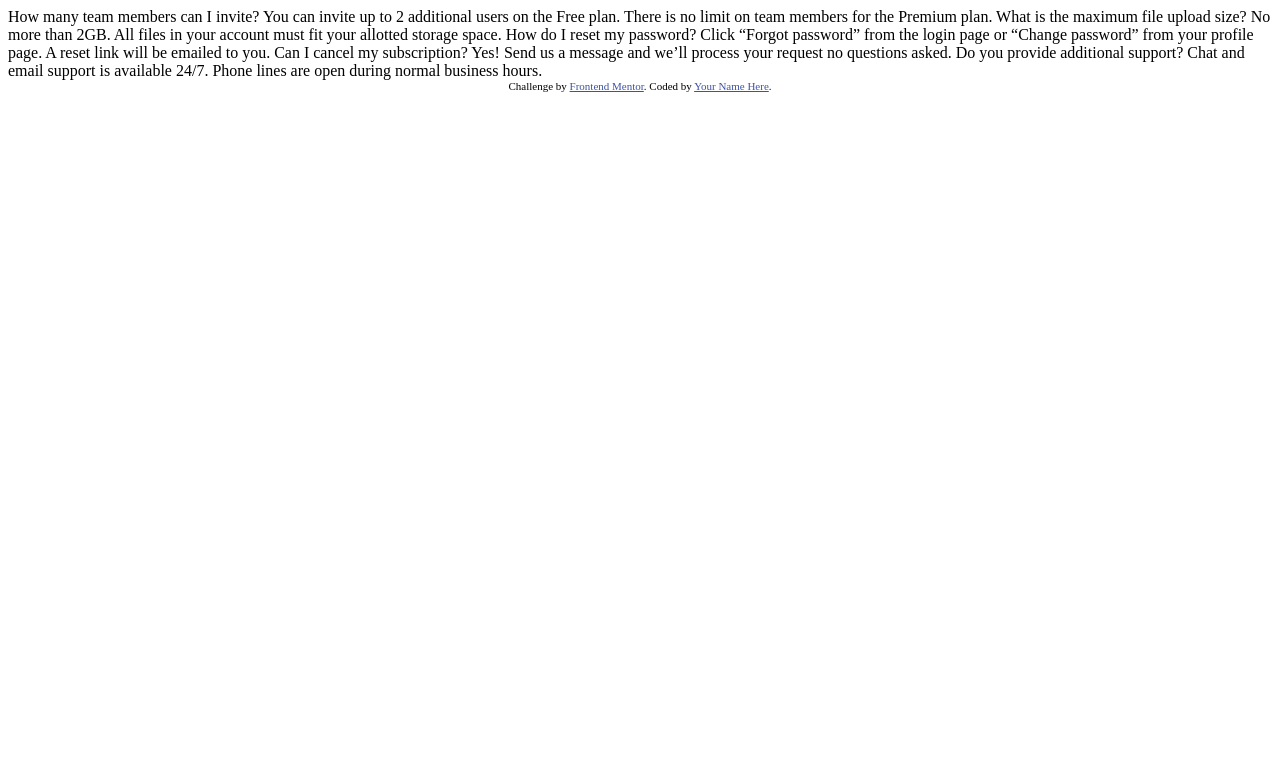
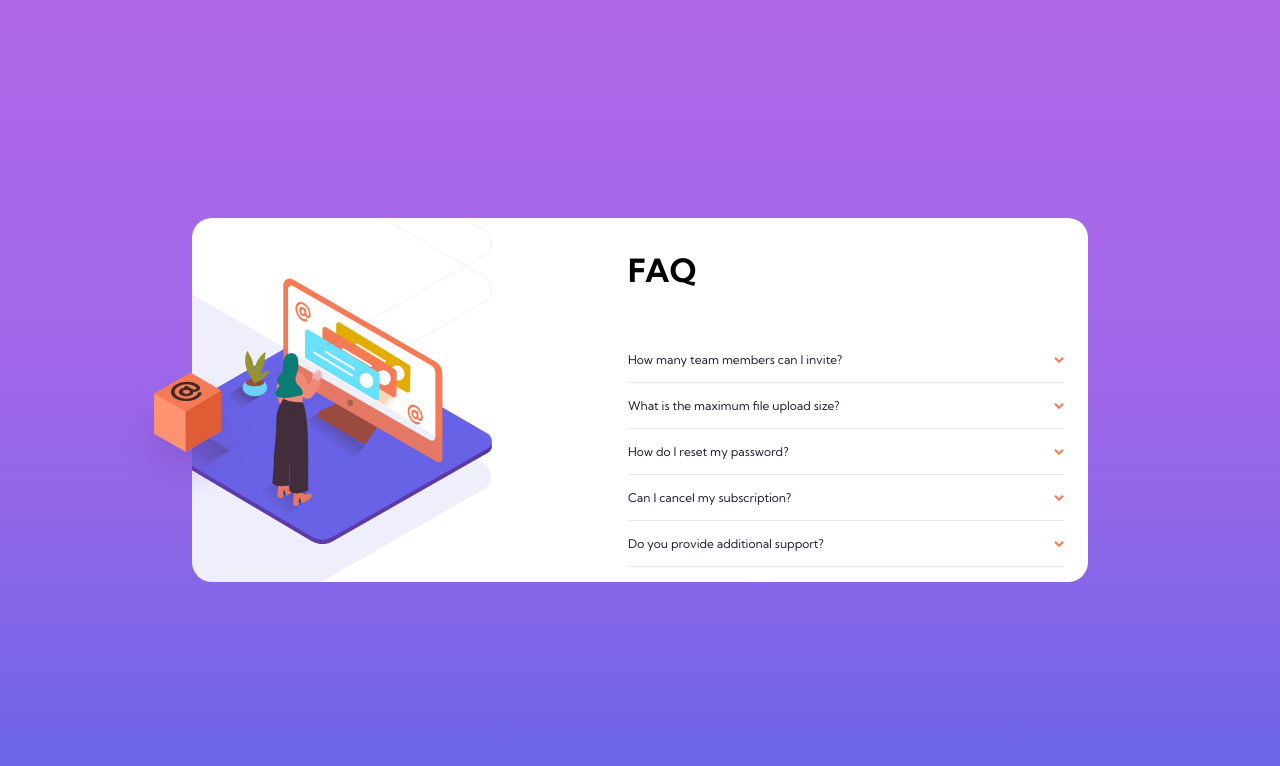
Before and after one commit to catboxer/faq-accordion-card, a plain HTML site: page index.html in a window 1280 px wide. Drawn offline with Linux system fonts and the light colour scheme.

Commit message:
project completed

```diff
--- /dev/null
+++ b/app.js
@@ -0,0 +1,14 @@
+const icons = document.querySelectorAll('.card__icon');
+const questions = document.querySelectorAll('.card__content')
+
+icons.forEach((icon) => {
+ icon.addEventListener('click', (e)=>{
+
+const selectedCard = e.currentTarget.parentElement.parentElement
+selectedCard.classList.toggle('active')
+    questions.forEach((question) => {
+        if (selectedCard !== question)
+        question.classList.remove('active')
+      })
+    })
+  })
--- a/index.html
+++ b/index.html
@@ -1,40 +1,133 @@
 <!DOCTYPE html>
 <html lang="en">
   <head>
-  <meta charset="UTF-8">
-  <meta name="viewport" content="width=device-width, initial-scale=1.0"> <!-- displays site properly based on user's device -->
-
-  <link rel="icon" type="image/png" sizes="32x32" href="./images/favicon-32x32.png">
-
+    <meta charset="UTF-8" />
+    <meta name="viewport" content="width=device-width, initial-scale=1.0" />
+    <!-- displays site properly based on user's device -->
+    <link
+      rel="icon"
+      type="image/png"
+      sizes="32x32"
+      href="./images/favicon-32x32.png"
+    />
+    <link rel="stylesheet" href="./styles.css" />
     <title>Frontend Mentor | FAQ Accordion Card</title>
-
-  <!-- Feel free to remove these styles or customise in your own stylesheet 👍 -->
-  <style>
-    .attribution { font-size: 11px; text-align: center; }
-    .attribution a { color: hsl(228, 45%, 44%); }
-  </style>
   </head>
   <body>
+    <div class="container">
+
+    <main class="max-width-wrapper">
+      <img
+          class="card__image--box--desk desk"
+          src="./images/illustration-box-desktop.svg"
+          alt="box"
+        />
+        <div class="card__image">
+          <img
+            class="card__image--shadow--mobile mobile"
+            src="./images/bg-pattern-mobile.svg"
+            alt="shadow"
+          />
+
+          <img
+            class="card__image--woman--mobile mobile"
+            src="./images/illustration-woman-online-mobile.svg"
+            alt="woman"
+          />
+        </div>
+        <div class="card">
+        <div class="card__title">FAQ</div>
+        <!-- questions -->
+        <div class="card__questions">
+          <!-- single question -->
+          <div class="card__content">
+            <div class="card__question">
+              <!-- question title -->
+              <div class="card__question--title">
                 How many team members can I invite?
-  You can invite up to 2 additional users on the Free plan. There is no limit on
-  team members for the Premium plan.
-
+              </div>
+              <span class="card__icon"
+                ><img src="./images/icon-arrow-down.svg" alt="down arrow"
+              /></span>
+            </div>
+            <p class="card__answer">
+              You can invite up to 2 additional users on the Free plan. There is
+              no limit on team members for the Premium plan.
+            </p>
+          </div>
+          <!-- end single question -->
+          <!-- single question -->
+          <div class="card__content">
+            <div class="card__question">
+              <!-- question title -->
+              <div class="card__question--title">
                 What is the maximum file upload size?
-  No more than 2GB. All files in your account must fit your allotted storage space.
-
+              </div>
+              <span class="card__icon"
+                ><img src="./images/icon-arrow-down.svg" alt="down arrow"
+              /></span>
+            </div>
+            <p class="card__answer">
+              No more than 2GB. All files in your account must fit your allotted
+              storage space.
+            </p>
+          </div>
+          <!-- end single question -->
+          <!-- single question -->
+          <div class="card__content">
+            <div class="card__question">
+              <!-- question title -->
+              <div class="card__question--title">
                 How do I reset my password?
-  Click “Forgot password” from the login page or “Change password” from your profile page.
-  A reset link will be emailed to you.
-
+              </div>
+              <span class="card__icon"
+                ><img src="./images/icon-arrow-down.svg" alt="down arrow"
+              /></span>
+            </div>
+            <p class="card__answer">
+              Click “Forgot password” from the login page or “Change password”
+              from your profile page. A reset link will be emailed to you.
+            </p>
+          </div>
+          <!-- end single question -->
+          <div class="card__content">
+            <!-- single question -->
+            <div class="card__question">
+              <!-- question title -->
+              <div class="card__question--title">
                 Can I cancel my subscription?
-  Yes! Send us a message and we’ll process your request no questions asked.
-
+              </div>
+              <span class="card__icon"
+                ><img src="./images/icon-arrow-down.svg" alt="down arrow"
+              /></span>
+            </div>
+            <p class="card__answer">
+              Yes! Send us a message and we’ll process your request no questions
+              asked.
+            </p>
+          </div>
+          <!-- end single question -->
+          <div class="card__content">
+            <!-- single question -->
+            <div class="card__question">
+              <!-- question title -->
+              <div class="card__question--title">
                 Do you provide additional support?
-  Chat and email support is available 24/7. Phone lines are open during normal business hours.
-
-  <div class="attribution">
-    Challenge by <a href="https://www.frontendmentor.io?ref=challenge" target="_blank">Frontend Mentor</a>.
-    Coded by <a href="#">Your Name Here</a>.
               </div>
+              <span class="card__icon"
+                ><img src="./images/icon-arrow-down.svg" alt="down arrow"
+              /></span>
+            </div>
+            <p class="card__answer">
+              Chat and email support is available 24/7. Phone lines are open
+              during normal business hours.
+            </p>
+          </div>
+          <!-- end single question -->
+        </div>
+      </div>
+    </main>
+    </div>
+    <script src="app.js"></script>
   </body>
 </html>
--- /dev/null
+++ b/styles.css
@@ -0,0 +1,193 @@
+@import url('https://fonts.googleapis.com/css2?family=Kumbh+Sans:wght@400;700&display=swap');
+:root {
+  --clr-grey: hsl(0, 0%, 20%);
+  --clr-white: #fff;
+  --clr-black: #222;
+  --clr-primary: #ad68e9;
+  --clr-divider: hsl(240, 5%, 91%);
+  --clr-dark-text: hsl(237, 12%, 33%);
+  --clr-dark-text-blue: hsl(238, 29%, 16%);
+  --clr-red: hsl(14, 88%, 65%);
+  --clr-text:  hsl(240, 6%, 50%);
+  --ff-primary: 'Kumbh Sans', sans-serif;
+  --transition: all 0.3s linear;
+  --spacing: 0.15rem;
+  --radius: 0.5rem;
+  --max-width: 767px;
+  --clr-gradient: linear-gradient(hsl(273, 75%, 66%),70%, hsl(240, 73%, 65%) 100%);
+}
+*,
+*::before,
+*::after {
+ box-sizing: border-box;
+}
+body,html {
+  margin: 0;
+  padding: 0;
+  width: 100%;
+  height: 100%;
+}
+body {
+  background-color: hsl(240, 73%, 65%);
+  background-image: var(--clr-gradient);
+  background-repeat: no-repeat;
+  font-family: var(--ff-primary);
+  font-size: 12px;
+}
+.max-width-wrapper {
+  padding-left: 24px;
+  padding-right: 24px;
+  max-width: 90%;
+  margin-left: auto;
+  margin-right: auto;
+}
+main {
+  display: flex;
+  flex-direction: column;
+  align-items: center;
+  background: white;
+  border-radius: 20px;
+  margin: 145px 0;
+  padding-bottom: 50px;
+}
+.card__image {
+  position: relative;
+  width: 80%;
+}
+.card__image img {
+  display: block;
+  width: 100%;
+}
+.card__image--shadow--mobile {
+  width: 100%;
+  height: auto;
+}
+.card__image--woman--mobile {
+  position: absolute;
+  top: -105%;
+  width: 100%;
+  height: auto;
+}
+.card__title{
+  font-size: 2rem;
+  font-weight: 700;
+  text-align: center;
+  padding: 2rem 0;
+}
+div.card__content {
+  color: var(--clr-dark-text-blue);
+  font-weight:400;
+  display: flex;
+  flex-direction: column;
+}
+div.card__question {
+  padding: 15px 0;
+  min-width: 80vw;
+  border-bottom: 1px solid var(--clr-divider);
+  display: flex;
+  justify-content: space-between;
+}
+.card__answer {
+  display: none;
+}
+.active .card__answer{
+  display:block;
+  color: var(--clr-dark-text-blue);
+}
+.active .card__question--title {
+  font-weight: 700;
+}
+.active .card__icon{
+  transform: rotate(180deg)
+}
+div.card__content:hover {
+  color: var(--clr-red);
+  cursor: pointer;
+}
+img.desk {
+  display: none;
+}
+
+@media only screen and (min-width:600px) {
+  .container {
+    position: relative;
+    width: 100%;
+    height: 100vh;
+  }
+
+  .max-width-wrapper {
+    padding-left: 0;
+    padding-right: 24px;
+    min-width: 70%;
+    margin-left: auto;
+    margin-right: auto;
+    padding-bottom: 0;
+  }
+  main {
+    flex-direction: row;
+    justify-content: space-around;
+    background: white;
+    border-radius: 20px;
+    margin: auto 0;
+    margin-bottom: 0;
+    background-image: url(./images/bg-pattern-desktop.svg), url(./images/illustration-woman-online-desktop.svg);
+    background-repeat: no-repeat;
+    background-position: -300px -160px, -50px 60px;
+    background-size: 600px, 350px;
+  }
+  main.max-width-wrapper {
+    position: absolute;
+    Bottom: 50%;
+    Left: 50%;
+    Transform: translate(-50%, 50%)
+  }
+  .card__image {
+    flex: 1;
+    min-width: 320px;
+  }
+  .card {
+    flex: 1;
+    display: flex;
+    flex-direction: column;
+    align-items: flex-start;
+  }
+  .card__questions, .card__content {
+    display:flex;
+    flex-direction: column;
+  }
+
+  .card__questions {
+    padding: 15px 0;
+    width: 100%;
+  }
+ div.card__question {
+    min-width: 0;
+    align-items: space-between;
+  }
+  img.mobile {
+    display: none;
+  }
+
+  img.card__image--box--desk {
+    display: block;
+    width: 100;
+    position: absolute;
+    top: 130px;
+  left: -100px;
+  transform: scale(.75)
+  }
+  /* img.card__image--woman--desk {
+    position:absolute;
+    top: 0;
+    left: -20%;
+  }
+  img.card__image--shadow--desk {
+  max-height: 100%;
+  position: relative;
+  top: -72px;
+  left: -50%;
+  transform: scale(1.5, 1.75);
+  } */
+
+
+}
```
Lines whose indentation alone changed are shown as unchanged.
